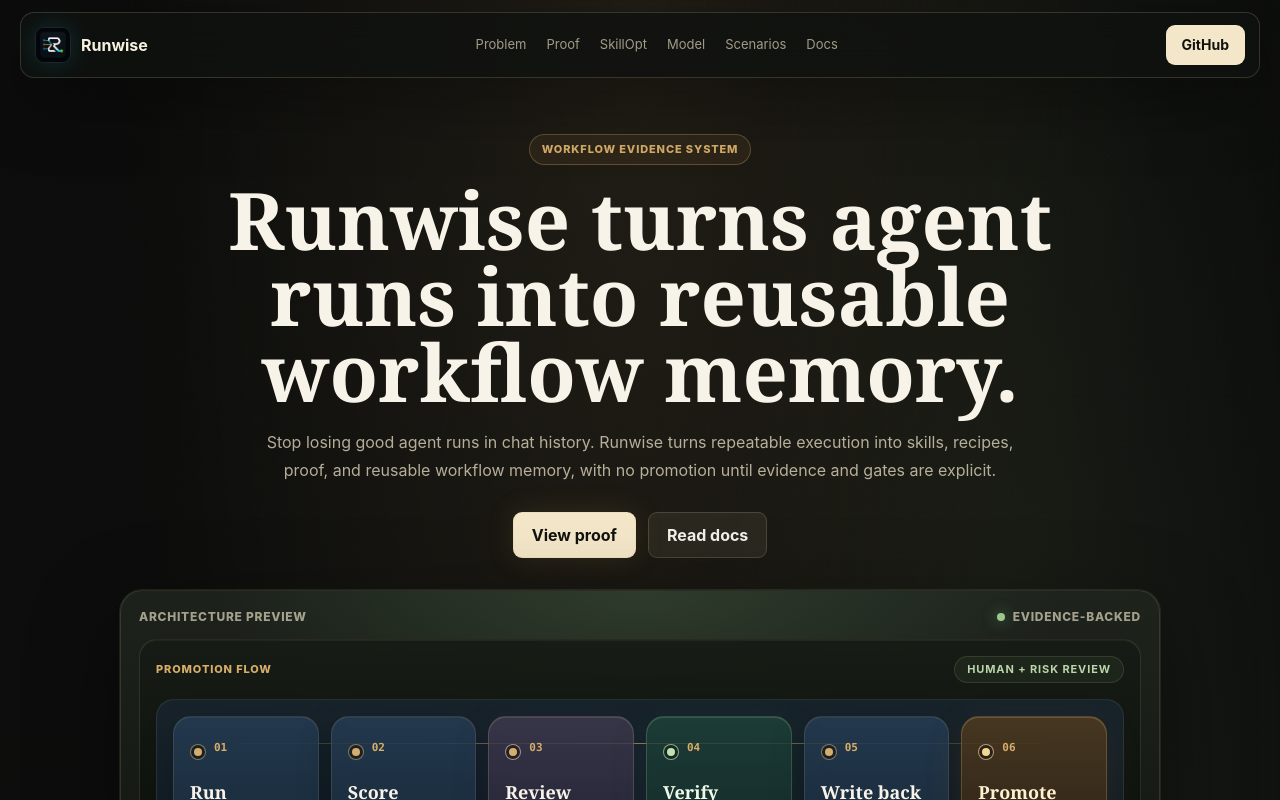
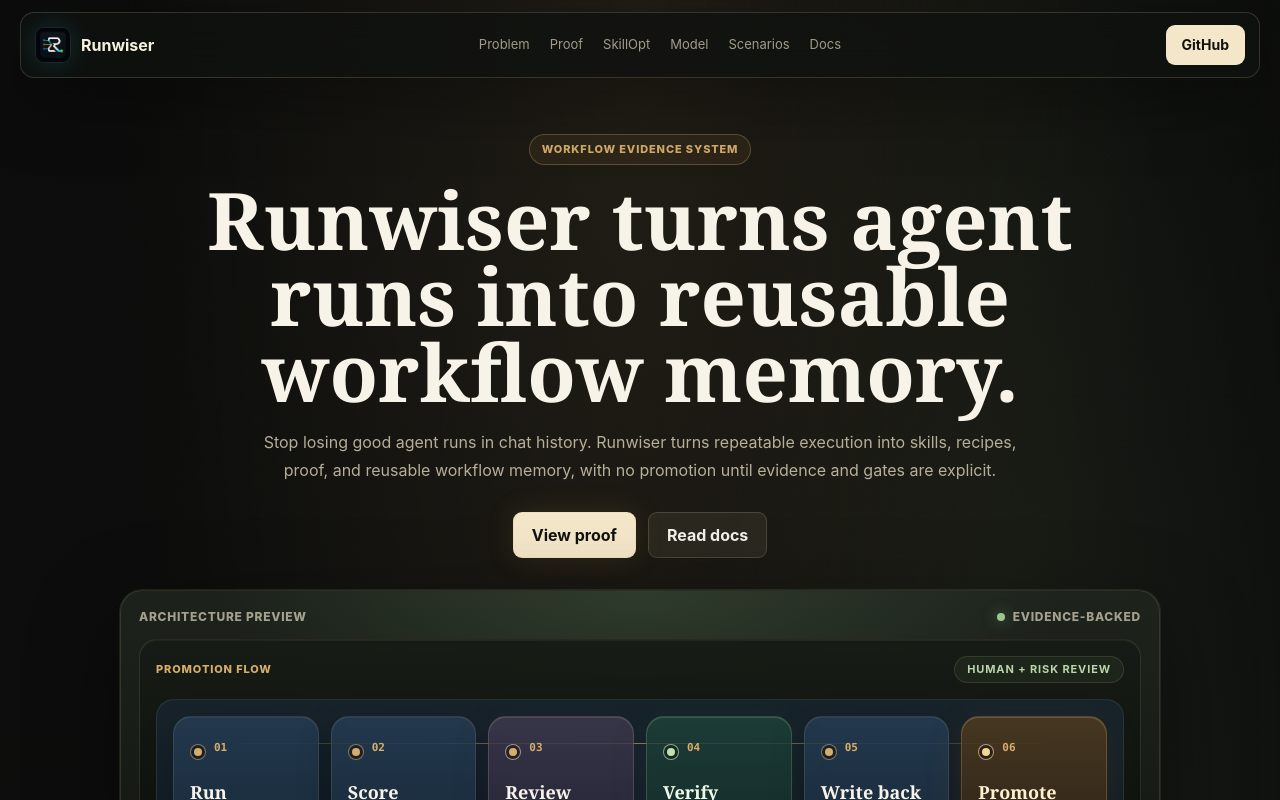
Before and after one commit to AricRedemption/awesome-skill-workflows, a React (Vite) app in the folder landing-page/: page / in a window 1280 px wide. Shown: the top 800 px of the page. Built offline with nearby package versions, Linux system fonts and the light colour scheme.

Commit message:
chore(landing-page): rename Runwise brand copy to Runwiser

```diff
--- a/landing-page/index.html
+++ b/landing-page/index.html
@@ -7,16 +7,16 @@
     <meta name="color-scheme" content="dark light" />
     <meta
       name="description"
-      content="Runwise turns repeatable AI agent runs into verified workflow knowledge, reusable skills, evidence trails, and self-improving operating memory."
+      content="Runwiser turns repeatable AI agent runs into verified workflow knowledge, reusable skills, evidence trails, and self-improving operating memory."
     />
     <meta
       name="keywords"
-      content="Runwise, AI agent workflows, agent skills, workflow knowledge base, skill promotion, evidence-first agents, agent run evidence, reusable agent workflows"
+      content="Runwiser, AI agent workflows, agent skills, workflow knowledge base, skill promotion, evidence-first agents, agent run evidence, reusable agent workflows"
     />
-    <meta name="author" content="Runwise" />
+    <meta name="author" content="Runwiser" />
     <meta name="robots" content="index,follow,max-image-preview:large" />
-    <meta name="application-name" content="Runwise" />
-    <meta name="apple-mobile-web-app-title" content="Runwise" />
+    <meta name="application-name" content="Runwiser" />
+    <meta name="apple-mobile-web-app-title" content="Runwiser" />
     <meta name="generator" content="Vite" />
     <link rel="canonical" href="https://github.com/AricRedemption/awesome-skill-workflows" />
     <link rel="icon" type="image/png" sizes="16x16" href="/favicon-16x16.png" />
@@ -24,28 +24,28 @@
     <link rel="apple-touch-icon" href="/apple-touch-icon.png" />
     <link rel="manifest" href="/site.webmanifest" />
     <meta property="og:type" content="website" />
-    <meta property="og:site_name" content="Runwise" />
-    <meta property="og:title" content="Runwise | Evidence-first AI agent workflow memory" />
+    <meta property="og:site_name" content="Runwiser" />
+    <meta property="og:title" content="Runwiser | Evidence-first AI agent workflow memory" />
     <meta
       property="og:description"
       content="Turn repeatable agent runs into verified workflow knowledge, reusable skills, evidence trails, and promotion-ready memory."
     />
     <meta property="og:url" content="https://github.com/AricRedemption/awesome-skill-workflows" />
     <meta property="og:image" content="/brand/runwise-logo.png" />
-    <meta property="og:image:alt" content="Runwise logo: an abstract R-shaped workflow trace resolving into a verified check node." />
+    <meta property="og:image:alt" content="Runwiser logo: an abstract R-shaped workflow trace resolving into a verified check node." />
     <meta property="og:locale" content="en_US" />
     <meta name="twitter:card" content="summary_large_image" />
-    <meta name="twitter:title" content="Runwise | Evidence-first AI agent workflow memory" />
+    <meta name="twitter:title" content="Runwiser | Evidence-first AI agent workflow memory" />
     <meta
       name="twitter:description"
-      content="Runwise turns repeated AI agent runs into verified reusable skills, proof trails, and workflow knowledge."
+      content="Runwiser turns repeated AI agent runs into verified reusable skills, proof trails, and workflow knowledge."
     />
     <meta name="twitter:image" content="/brand/runwise-logo.png" />
     <script type="application/ld+json">
       {
         "@context": "https://schema.org",
         "@type": "SoftwareSourceCode",
-        "name": "Runwise",
+        "name": "Runwiser",
         "alternateName": "awesome-skill-workflows",
         "description": "Evidence-first framework for turning repeatable AI agent runs into verified workflow knowledge, reusable skills, evidence trails, and self-improving operating memory.",
         "codeRepository": "https://github.com/AricRedemption/awesome-skill-workflows",
@@ -63,7 +63,7 @@
         ]
       }
     </script>
-    <title>Runwise | Evidence-first AI agent workflow memory</title>
+    <title>Runwiser | Evidence-first AI agent workflow memory</title>
   </head>
   <body>
     <div id="root"></div>
--- a/landing-page/src/app/content.ts
+++ b/landing-page/src/app/content.ts
@@ -27,7 +27,7 @@ export const links = {
 } as const;
 
 export const brand = {
-  name: "Runwise",
+  name: "Runwiser",
   repositoryName: "awesome-skill-workflows",
   logo: "/brand/runwise-logo.png",
   description:
@@ -45,9 +45,9 @@ export const navItems = [
 
 export const hero = {
   eyebrow: "Workflow evidence system",
-  title: "Runwise turns agent runs into reusable workflow memory.",
+  title: "Runwiser turns agent runs into reusable workflow memory.",
   description:
-    "Stop losing good agent runs in chat history. Runwise turns repeatable execution into skills, recipes, proof, and reusable workflow memory, with no promotion until evidence and gates are explicit.",
+    "Stop losing good agent runs in chat history. Runwiser turns repeatable execution into skills, recipes, proof, and reusable workflow memory, with no promotion until evidence and gates are explicit.",
   primaryCta: "View proof",
   secondaryCta: "Read docs",
   consoleSteps: ["Run", "Score", "Review", "Verify", "Write back", "Promote"],
@@ -177,9 +177,9 @@ export const ecosystem = {
 
 export const validatedProof = {
   eyebrow: "Why it matters",
-  title: "Runwise makes agent workflow improvement auditable.",
+  title: "Runwiser makes agent workflow improvement auditable.",
   description:
-    "Runwise gives every repeatable agent workflow a durable operating layer: evidence capture, review gates, reusable memory, and promotion discipline.",
+    "Runwiser gives every repeatable agent workflow a durable operating layer: evidence capture, review gates, reusable memory, and promotion discipline.",
   stats: [
     { value: "Evidence", label: "before promotion", detail: "Runs, scores, review records, and proof artifacts are kept separate." },
     { value: "Gates", label: "before action", detail: "Human review, risk state, account state, and proof are explicit states." },
@@ -189,7 +189,7 @@ export const validatedProof = {
   spotlight: {
     label: "Operating model",
     scenario: "Proof stack for repeatable agent work",
-    problem: "A good agent output is not enough. Runwise records the path that produced it, the checks that accepted it, and the evidence that makes it reusable.",
+    problem: "A good agent output is not enough. Runwiser records the path that produced it, the checks that accepted it, and the evidence that makes it reusable.",
     outcome: "Promotion only happens after evidence and gates line up.",
     skills: [
       "skill selection",
```
Also changed, not shown: landing-page/public/llms.txt, landing-page/public/site.webmanifest.
